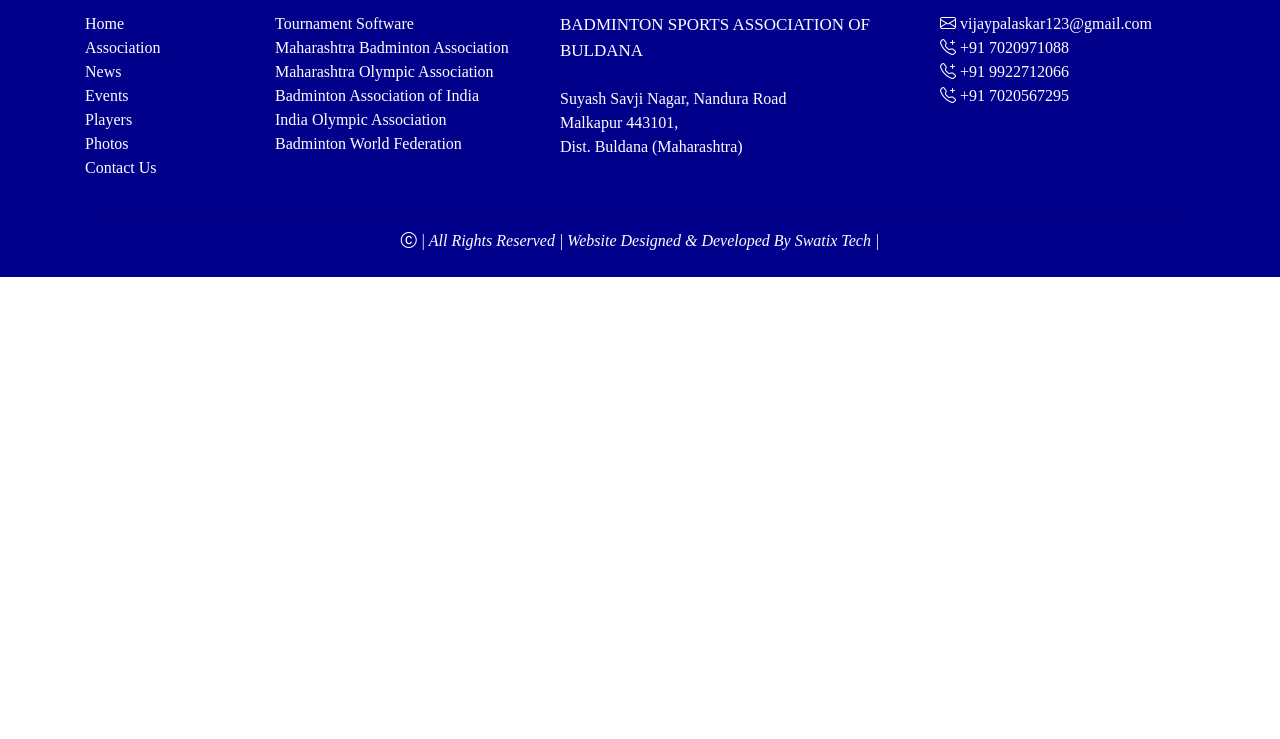
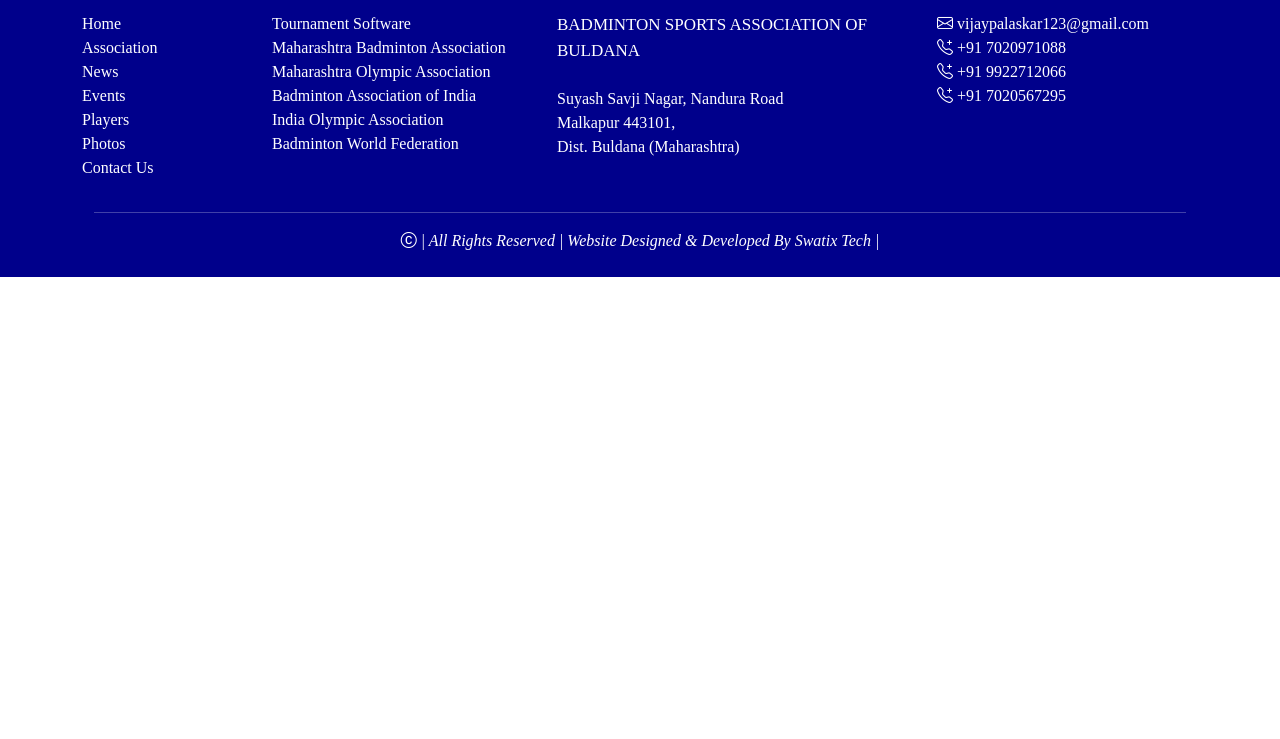
Before and after one commit to MarotheSatyam/projectwork, a plain HTML site: page index.html in a window 1280 px wide. Shown: the part 61-800 px from the top of the page. Drawn offline with nearby package versions, Linux system fonts and the light colour scheme.

Commit message:
Update index.html

```diff
--- a/index.html
+++ b/index.html
@@ -6,7 +6,8 @@
     <meta http-equiv="X-UA-Compatible" content="IE=edge">
     <meta name="viewport" content="width=device-width, initial-scale=1.0">
     <title>Footer</title>
-    <link rel="stylesheet" href="bootstrap.min.css">
+    <link href="https://cdn.jsdelivr.net/npm/bootstrap@5.0.2/dist/css/bootstrap.min.css" rel="stylesheet" integrity="sha384-EVSTQN3/azprG1Anm3QDgpJLIm9Nao0Yz1ztcQTwFspd3yD65VohhpuuCOmLASjC" crossorigin="anonymous">
+<script src="https://cdn.jsdelivr.net/npm/bootstrap@5.0.2/dist/js/bootstrap.bundle.min.js" integrity="sha384-MrcW6ZMFYlzcLA8Nl+NtUVF0sA7MsXsP1UyJoMp4YLEuNSfAP+JcXn/tWtIaxVXM" crossorigin="anonymous"></script>
     <link rel="stylesheet" href="https://cdn.jsdelivr.net/npm/bootstrap-icons@1.9.1/font/bootstrap-icons.css">
 </head>
 <style>
```
